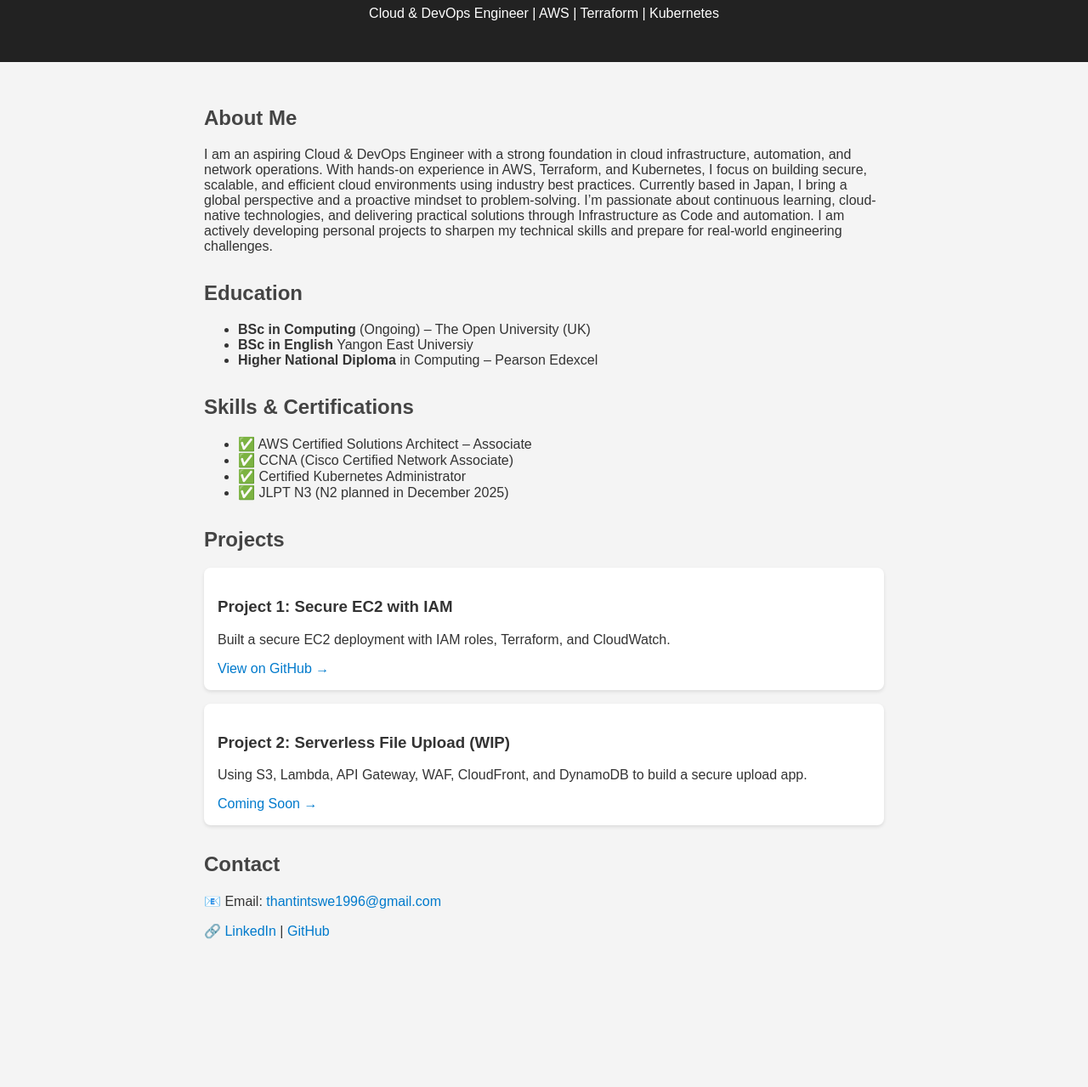
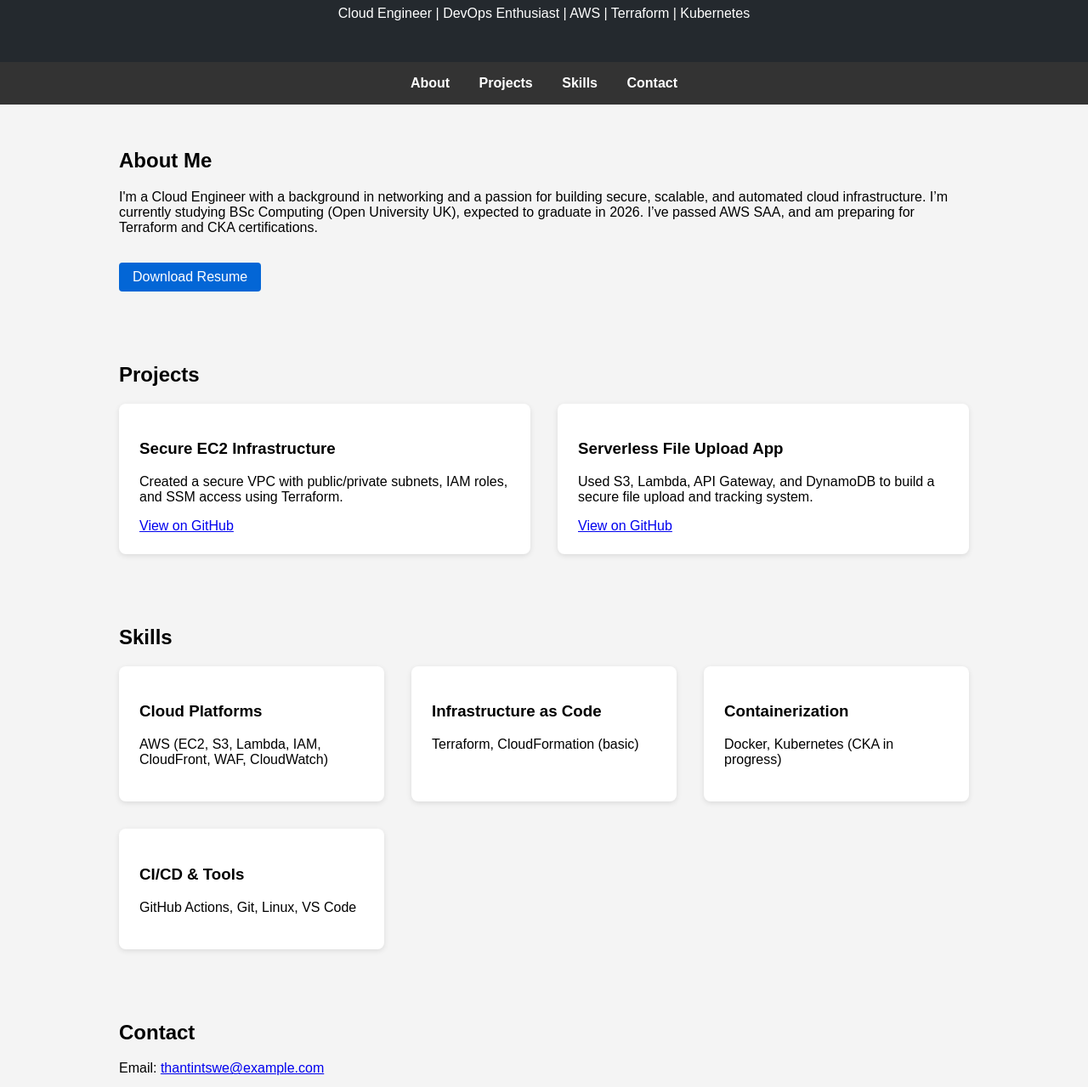
Before and after one commit to tts1196/tts1196.github.io, a plain HTML site: page index.html in a window 1280 px wide. Shown: the part 105-1384 px from the top of the page at 85% size. Before the commit the page ends 1274 px from the top, so only its background shows below. Drawn offline with Linux system fonts and the light colour scheme.

Commit message:
Update index.html

```diff
--- a/index.html
+++ b/index.html
@@ -3,101 +3,87 @@
 <head>
   <meta charset="UTF-8" />
   <meta name="viewport" content="width=device-width, initial-scale=1.0"/>
-  <title>Than Tint Swe - Portfolio</title>
+  <title>Than Tint Swe | Cloud Engineer</title>
   <style>
-    body {
-      font-family: Arial, sans-serif;
-      margin: 0;
-      background: #f4f4f4;
-      color: #333;
-    }
-    header {
-      background: #222;
-      color: #fff;
-      padding: 2rem;
-      text-align: center;
-    }
-    main {
-      padding: 2rem;
-      max-width: 800px;
-      margin: auto;
-    }
-    section {
-      margin-bottom: 2rem;
-    }
-    h1, h2 {
-      color: #444;
-    }
-    a {
-      color: #007acc;
-      text-decoration: none;
-    }
-    .project {
-      background: #fff;
-      padding: 1rem;
-      border-radius: 8px;
-      margin-bottom: 1rem;
-      box-shadow: 0 2px 4px rgba(0,0,0,0.1);
-    }
+    body { font-family: Arial, sans-serif; margin: 0; padding: 0; background: #f4f4f4; }
+    header { background: #24292e; color: white; padding: 2rem 1rem; text-align: center; }
+    nav { background: #333; padding: 1rem; text-align: center; }
+    nav a { color: white; margin: 0 15px; text-decoration: none; font-weight: bold; }
+    section { padding: 2rem; max-width: 1000px; margin: auto; }
+    .projects, .skills { display: grid; grid-template-columns: repeat(auto-fit, minmax(300px, 1fr)); gap: 2rem; }
+    .card { background: white; padding: 1.5rem; border-radius: 8px; box-shadow: 0 2px 6px rgba(0,0,0,0.1); }
+    footer { background: #24292e; color: white; text-align: center; padding: 1rem; margin-top: 2rem; }
+    a.button { display: inline-block; background: #0366d6; color: white; padding: 0.5rem 1rem; margin-top: 1rem; border-radius: 4px; text-decoration: none; }
   </style>
 </head>
 <body>
-  <header>
-    <h1>Than Tint Swe</h1>
-    <p>Cloud & DevOps Engineer | AWS | Terraform | Kubernetes</p>
-  </header>
 
-  <main>
-    <section>
-      <h2>About Me</h2>
-      <p>I am an aspiring Cloud & DevOps Engineer with a strong foundation in cloud infrastructure, automation, and network operations. With hands-on experience in AWS, Terraform, and Kubernetes, I focus on building secure, scalable, and efficient cloud environments using industry best practices.
+<header>
+  <h1>Than Tint Swe</h1>
+  <p>Cloud Engineer | DevOps Enthusiast | AWS | Terraform | Kubernetes</p>
+</header>
 
-Currently based in Japan, I bring a global perspective and a proactive mindset to problem-solving. I’m passionate about continuous learning, cloud-native technologies, and delivering practical solutions through Infrastructure as Code and automation. I am actively developing personal projects to sharpen my technical skills and prepare for real-world engineering challenges.
+<nav>
+  <a href="#about">About</a>
+  <a href="#projects">Projects</a>
+  <a href="#skills">Skills</a>
+  <a href="#contact">Contact</a>
+</nav>
 
-</p>
-    </section>
-    <section>
-  <h2>Education</h2>
-  <ul>
-    <li><strong>BSc in Computing</strong> (Ongoing) – The Open University (UK)</li>
-    <li><strong>BSc in English</strong> Yangon East Universiy</li>
-    <li><strong>Higher National Diploma</strong> in Computing – Pearson Edexcel</li>
-  </ul>
+<section id="about">
+  <h2>About Me</h2>
+  <p>I'm a Cloud Engineer with a background in networking and a passion for building secure, scalable, and automated cloud infrastructure. I’m currently studying BSc Computing (Open University UK), expected to graduate in 2026. I’ve passed AWS SAA, and am preparing for Terraform and CKA certifications.</p>
+  <a class="button" href="resume.pdf" target="_blank">Download Resume</a>
 </section>
 
-    <section>
-      <h2>Skills & Certifications</h2>
-      <ul>
-        <li>✅ AWS Certified Solutions Architect – Associate</li>
-        <li>✅ CCNA (Cisco Certified Network Associate)</li>
-        <li>✅ Certified Kubernetes Administrator</li>
-        <li>✅ JLPT N3 (N2 planned in December 2025)</li>
-      </ul>
-    </section>
+<section id="projects">
+  <h2>Projects</h2>
+  <div class="projects">
+    <div class="card">
+      <h3>Secure EC2 Infrastructure</h3>
+      <p>Created a secure VPC with public/private subnets, IAM roles, and SSM access using Terraform.</p>
+      <a href="https://github.com/tts1196/Project-1-Secure-EC2-Instance-with-IAM" target="_blank">View on GitHub</a>
+    </div>
+    <div class="card">
+      <h3>Serverless File Upload App</h3>
+      <p>Used S3, Lambda, API Gateway, and DynamoDB to build a secure file upload and tracking system.</p>
+      <a href="#">View on GitHub</a>
+    </div>
+  </div>
+</section>
 
+<section id="skills">
+  <h2>Skills</h2>
+  <div class="skills">
+    <div class="card">
+      <h3>Cloud Platforms</h3>
+      <p>AWS (EC2, S3, Lambda, IAM, CloudFront, WAF, CloudWatch)</p>
+    </div>
+    <div class="card">
+      <h3>Infrastructure as Code</h3>
+      <p>Terraform, CloudFormation (basic)</p>
+    </div>
+    <div class="card">
+      <h3>Containerization</h3>
+      <p>Docker, Kubernetes (CKA in progress)</p>
+    </div>
+    <div class="card">
+      <h3>CI/CD & Tools</h3>
+      <p>GitHub Actions, Git, Linux, VS Code</p>
+    </div>
+  </div>
+</section>
 
-    <section>
-      <h2>Projects</h2>
+<section id="contact">
+  <h2>Contact</h2>
+  <p>Email: <a href="mailto:thantintswe@example.com">thantintswe@example.com</a></p>
+  <p>LinkedIn: <a href="https://www.linkedin.com/in/than-tint-swe-3a51452a2" target="_blank">View Profile</a></p>
+  <p>GitHub: <a href="https://github.com/tts1196" target="_blank">tts1196</a></p>
+</section>
 
-      <div class="project">
-        <h3>Project 1: Secure EC2 with IAM</h3>
-        <p>Built a secure EC2 deployment with IAM roles, Terraform, and CloudWatch.</p>
-        <a href="https://github.com/tts1196/Project-1-Secure-EC2-Instance-with-IAM" target="_blank">View on GitHub →</a>
-      </div>
+<footer>
+  <p>&copy; 2025 Than Tint Swe. All rights reserved.</p>
+</footer>
 
-      <div class="project">
-        <h3>Project 2: Serverless File Upload (WIP)</h3>
-        <p>Using S3, Lambda, API Gateway, WAF, CloudFront, and DynamoDB to build a secure upload app.</p>
-        <a href="https://github.com/tts1196" target="_blank">Coming Soon →</a>
-      </div>
-    </section>
-
-    <section>
-      <h2>Contact</h2>
-      <p>📧 Email: <a href="tts1196@gmail.com">thantintswe1996@gmail.com</a></p>
-      <p>🔗 <a href="https://www.linkedin.com/in/than-tint-swe/" target="_blank">LinkedIn</a> |
-         <a href="https://github.com/tts1196" target="_blank">GitHub</a></p>
-    </section>
-  </main>
 </body>
 </html>
```
